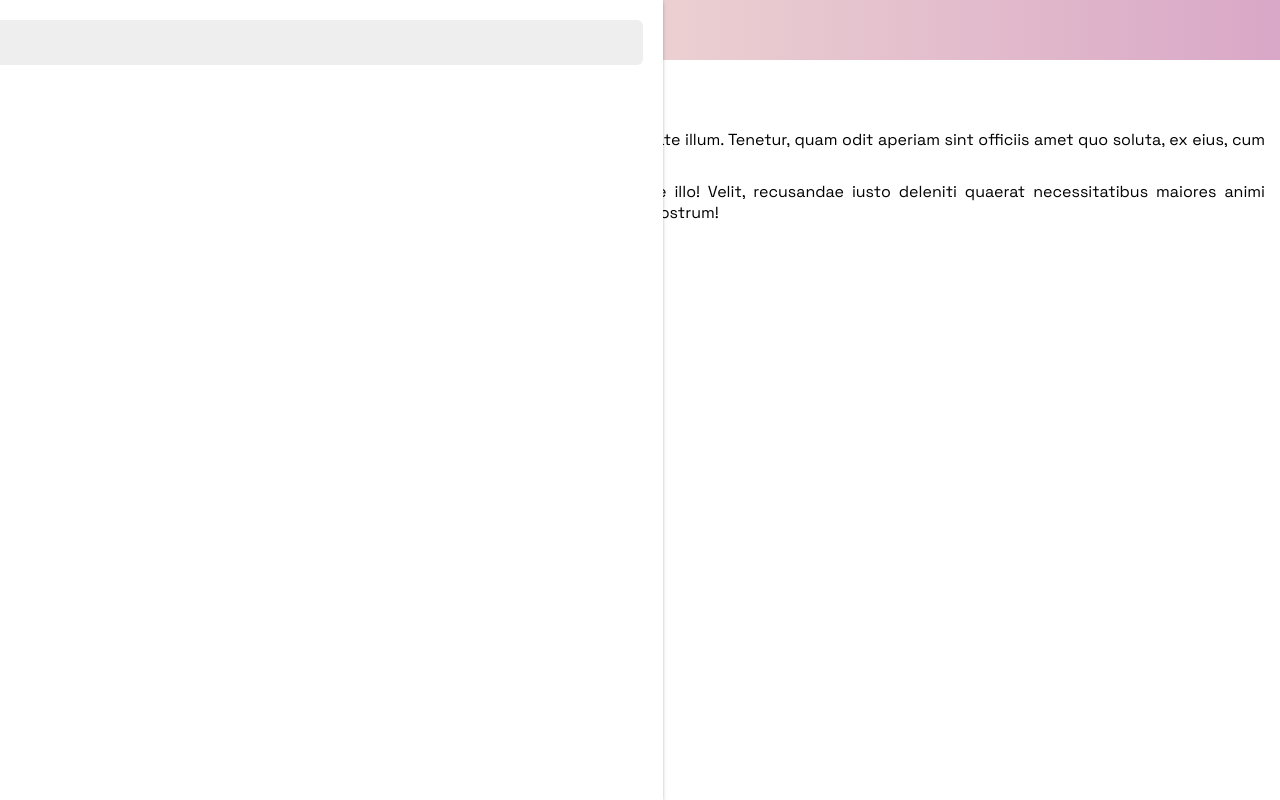
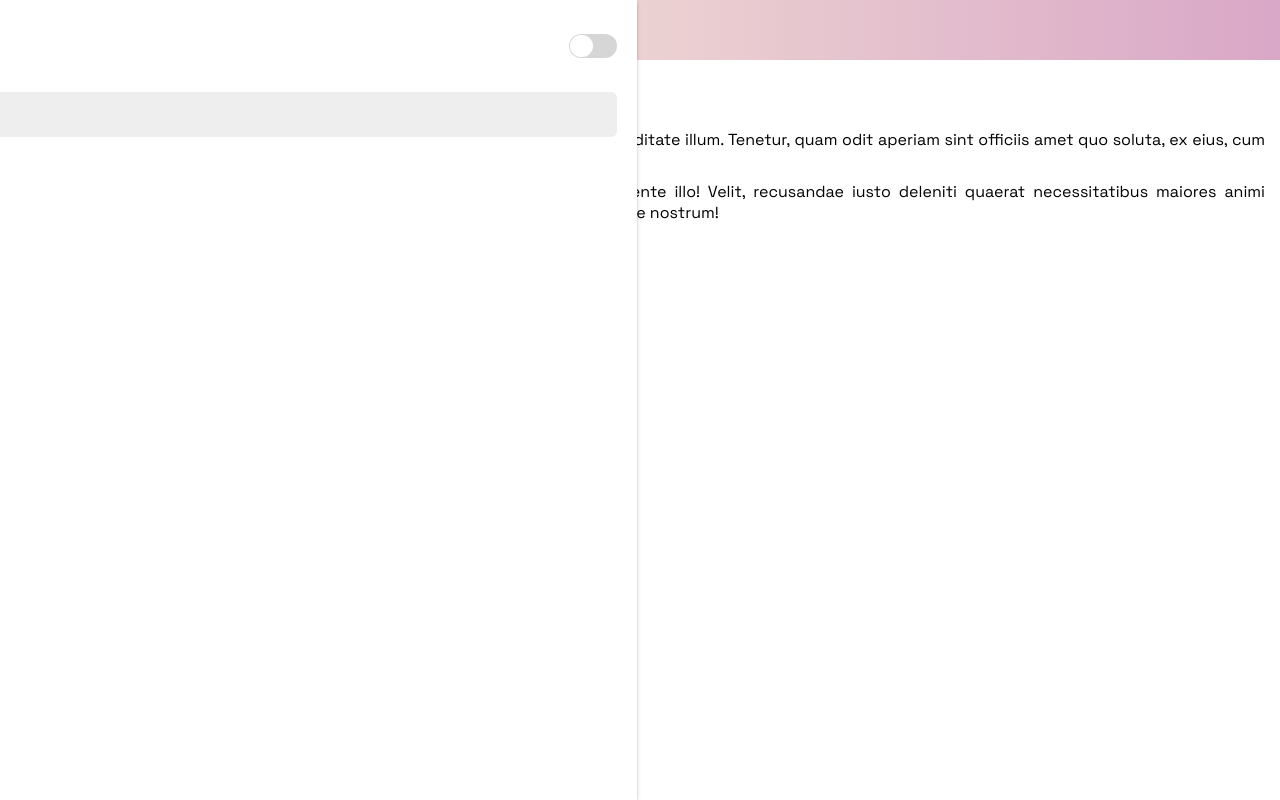
Before and after one commit to Ximoromero6/mobile_menu, a plain HTML site: page index.html in a window 1280 px wide. Drawn offline with Linux system fonts and the light colour scheme.

Commit message:
added more styles

```diff
--- a/assets/css/styles.scss
+++ b/assets/css/styles.scss
@@ -41,7 +41,7 @@ header#header {
     }
 
     ul#menu {
-        width: 85%;
+        width: 83%;
         height: 100vh;
         background-color: #fff;
         box-shadow: rgba(50, 50, 93, 0.25) 0px 2px 5px -1px, rgba(0, 0, 0, 0.3) 0px 1px 3px -1px;
@@ -51,6 +51,89 @@ header#header {
         top: -60px;
         left: -425px;
         transition: all .2s ease-in-out;
+
+        .logo_section {
+            padding: 10px 0 30px 0;
+            display: flex;
+            align-items: center;
+            justify-content: space-between;
+
+            a.logo {
+                text-decoration: none;
+                font-size: 25px;
+                color: #222;
+                display: flex;
+                align-items: center;
+                justify-content: flex-start;
+                font-weight: 600;
+
+                img {
+                    width: 30px;
+                    height: 30px;
+                    object-fit: cover;
+                    margin-right: 8px;
+                }
+            }
+
+            .label {
+                display: inline-flex;
+                align-items: center;
+                cursor: pointer;
+            }
+
+            .toggle {
+                isolation: isolate;
+                position: relative;
+                height: 24px;
+                width: 48px;
+                border-radius: 15px;
+                background: #d6d6d6;
+                overflow: hidden;
+            }
+
+            .toggle-inner {
+                z-index: 2;
+                position: absolute;
+                top: 1px;
+                left: 1px;
+                height: 22px;
+                width: 46px;
+                border-radius: 15px;
+                overflow: hidden;
+            }
+
+            .active-bg {
+                position: absolute;
+                top: 0;
+                left: 0;
+                height: 100%;
+                width: 200%;
+                background: #d9a7c7;
+                transform: translate3d(-100%, 0, 0);
+                transition: transform 0.05s linear 0.17s;
+            }
+
+            .toggle-state {
+                display: none;
+            }
+
+            .indicator {
+                height: 100%;
+                width: 200%;
+                background: white;
+                border-radius: 13px;
+                transform: translate3d(-75%, 0, 0);
+                transition: transform 0.35s cubic-bezier(0.85, 0.05, 0.18, 1.35);
+            }
+
+            .toggle-state:checked~.active-bg {
+                transform: translate3d(-50%, 0, 0);
+            }
+
+            .toggle-state:checked~.toggle-inner .indicator {
+                transform: translate3d(25%, 0, 0);
+            }
+        }
 
         li {
             list-style: none;
@@ -102,7 +185,7 @@ header#header {
         right: 0;
         top: 0;
         background-color: rgba(0, 0, 0, .3);
-        width: calc(15% + 9px);
+        width: 100%;
         height: 100vh;
         opacity: 0;
         transition: all .1s;
@@ -110,7 +193,6 @@ header#header {
         &.hidden {
             visibility: hidden;
             opacity: 0;
-            /*   transition: visibility 0s .5s, opacity .5s linear; */
         }
     }
 }
--- a/index.html
+++ b/index.html
@@ -16,6 +16,21 @@
             <img src="assets/images/icons/menu.svg" alt="" loading="lazy">
         </button>
         <ul id="menu">
+            <div class="logo_section">
+                <a href="" class="logo">
+                    <img src="assets/images/logo.svg" alt="Shredda Logo" loading="lazy">
+                    <span>Shredda</span>
+                </a>
+                <label class="label">
+                    <div class="toggle">
+                        <input class="toggle-state" type="checkbox" name="check" value="check" />
+                        <div class="toggle-inner">
+                            <div class="indicator"></div>
+                        </div>
+                        <div class="active-bg"></div>
+                    </div>
+                </label>
+            </div>
             <li>
                 <a href="#!" class="active">
                     <img src="assets/images/icons/home.svg" alt="" loading="lazy">
```
Also changed, not shown: assets/css/styles.css, assets/images/logo.svg (added), 1 other file.
